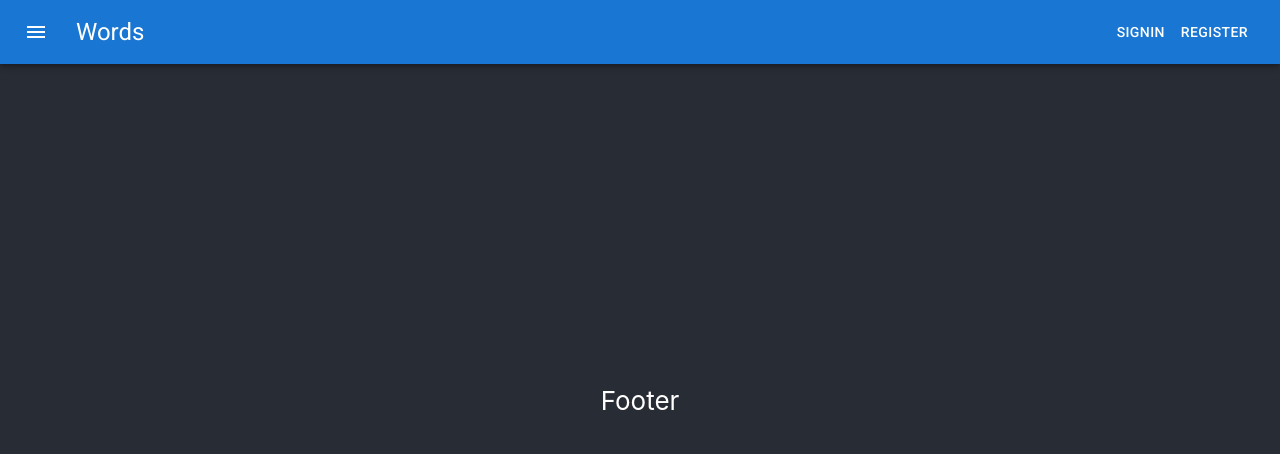
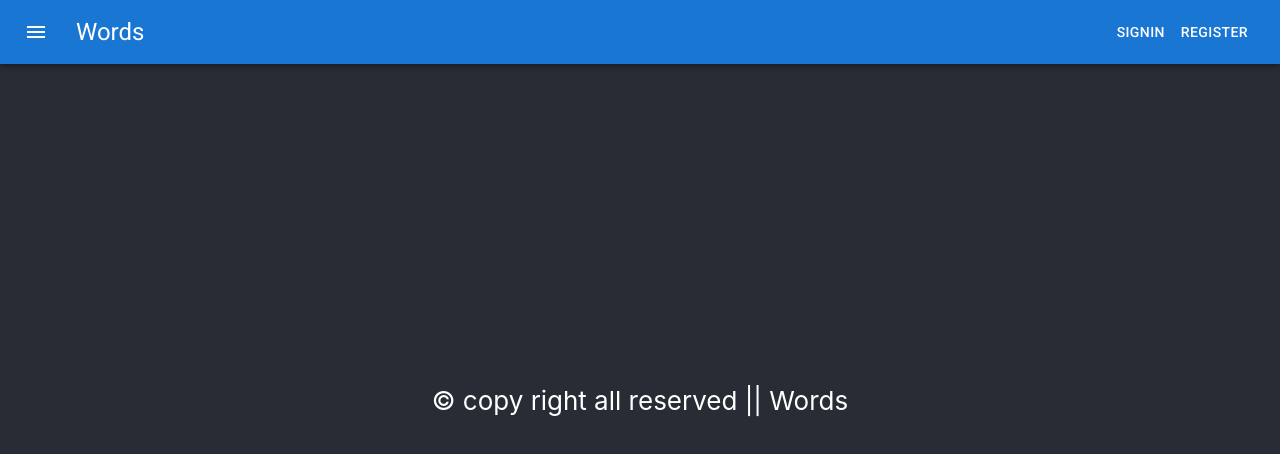
Before and after one commit to AlexMagar/Words, a React (Create React App) app: page / in a window 1280 px wide. Shown: the top 454 px of the page. Built offline with nearby package versions, Linux system fonts and the light colour scheme.

Commit message:
chore: added content in footer

```diff
--- a/src/Components/layout/Footer.js
+++ b/src/Components/layout/Footer.js
@@ -2,6 +2,8 @@ import React from 'react'
 
 export const Footer = () => {
   return (
-    <div>Footer</div>
+    <React.Fragment>
+      &copy; copy right all reserved || Words
+    </React.Fragment>
   )
 }
```
